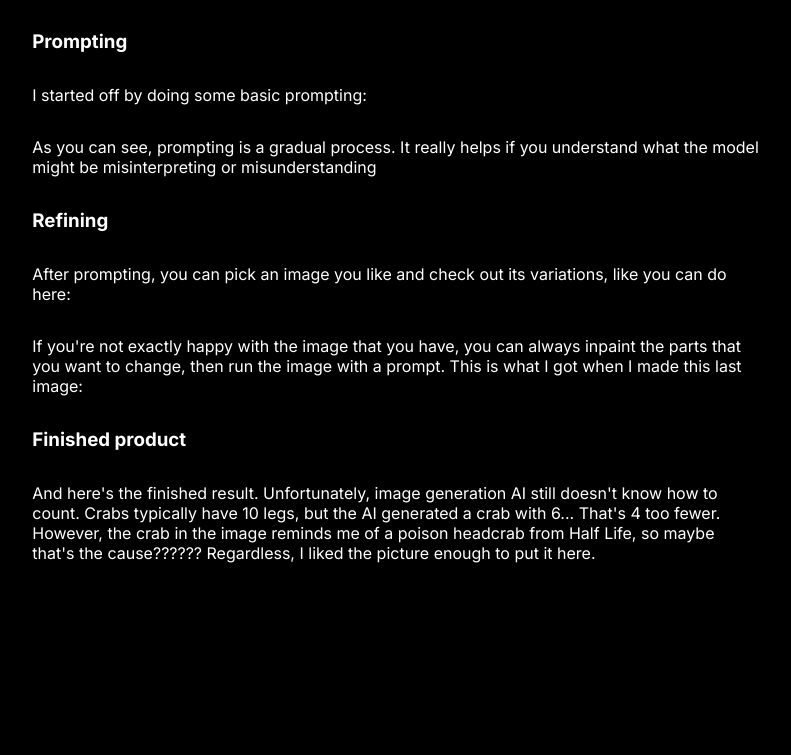
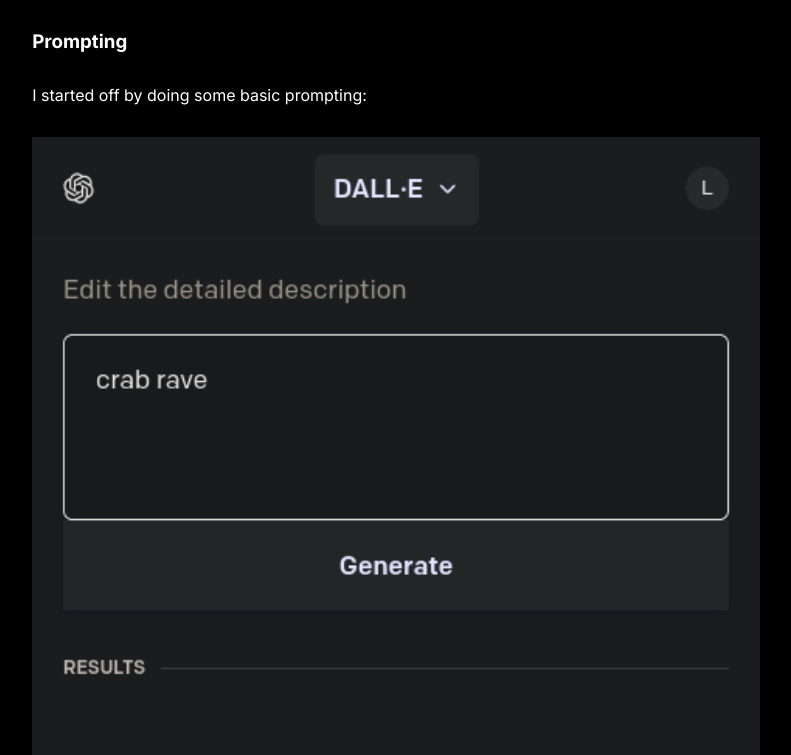
Before and after one commit to Rijndael1998/Website-Neo, a Next.js app: page /fun/hobbies in a window 1280 px wide. Shown: the part 1062-1817 px from the top of the page, without its empty margins (244-1035 px from the left). Built offline with nearby package versions, Linux system fonts and the light colour scheme.

Commit message:
Added all AI content

```diff
--- a/src/app/fun/hobbies/page.tsx
+++ b/src/app/fun/hobbies/page.tsx
@@ -50,7 +50,9 @@ export default function Hobbies() {
         </p>
 
         {
-            // images go here
+            AIImagesPrompts.map((item) => {
+                return <LazyImage key={item} aspectRatio={469 / 928} src={item} alt={"Image prompt"} />
+            })
         }
 
         <p>
@@ -66,21 +68,25 @@ export default function Hobbies() {
             }
         </p>
 
+        <LazyImage alt="Final Picture" aspectRatio={574 / 1281} src="/fun/hobbies/ai/mod1.png" />
+        <LazyImage alt="Final Picture" aspectRatio={574 / 1281} src="/fun/hobbies/ai/mod2.png" />
+
         <p>
             {
                 AIContent5
             }
         </p>
 
-        {
-            // images go here
-        }
+        <LazyImage alt="Final Picture" aspectRatio={574 / 1281} src="/fun/hobbies/ai/modfinal.png" />
 
         <h3>{AISub3}</h3>
+
         <p>
             {
                 AIContent6
             }
         </p>
+
+        <LazyImage alt="Final Picture" aspectRatio={1} src="/fun/crab_rave.png" />
     </Lazy>
 }
--- a/src/content/Hobbies.ts
+++ b/src/content/Hobbies.ts
@@ -34,7 +34,7 @@ export const AIContent2 = `I started off by doing some basic prompting: `
 
 const prefix = "/fun/hobbies/ai/";
 export const AIImagesPrompts: Array<string> = [];
-for(let i = 0; i <= 10; i++) AIImagesPrompts.push(`${prefix}${i}.png`);
+for(let i = 1; i <= 10; i++) AIImagesPrompts.push(`${prefix}${i}.png`);
 
 export const AIContent3 = `As you can see, prompting is a gradual process. It really helps if you understand what the model might be
 misinterpreting or misunderstanding`
```
